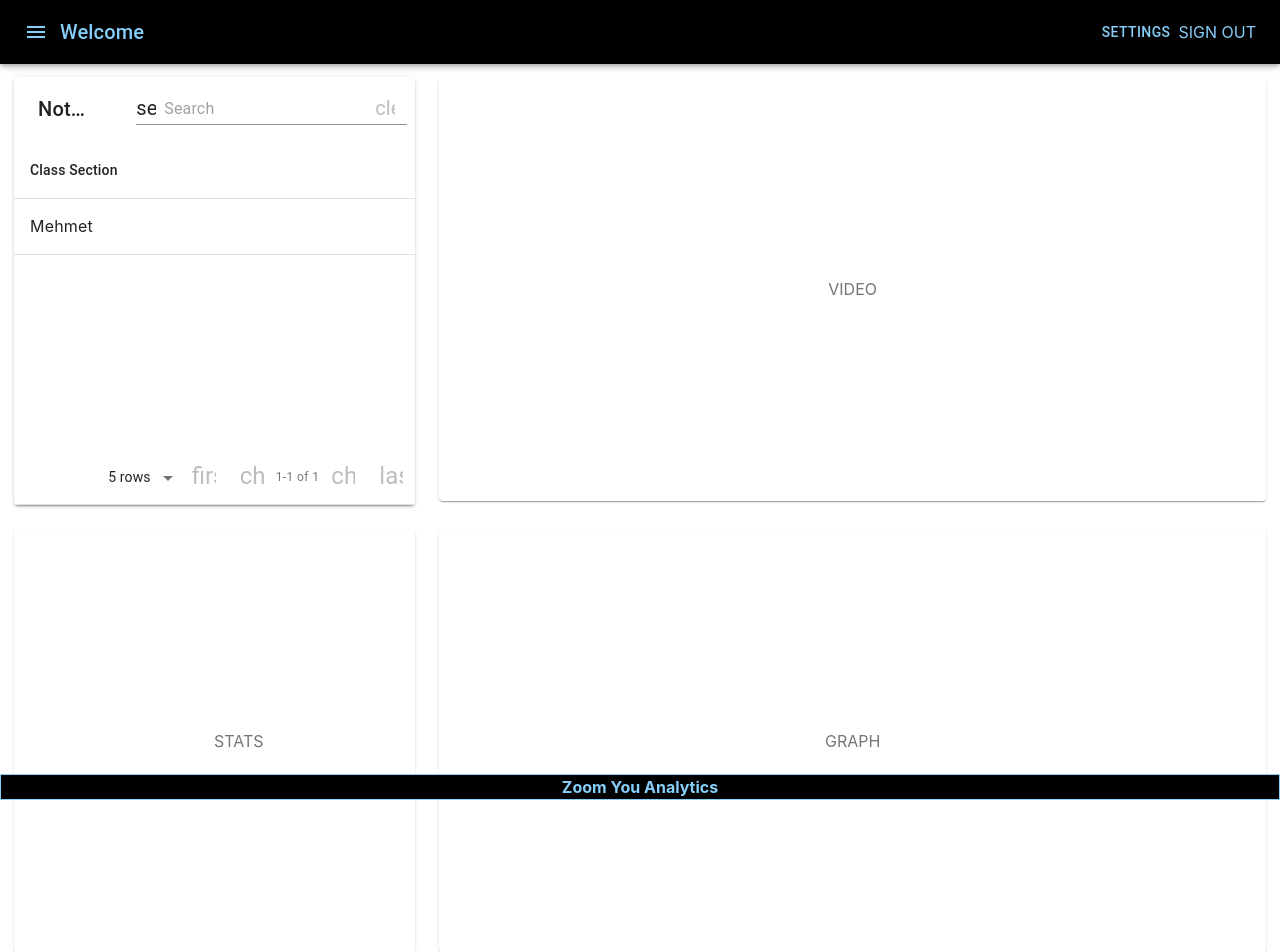
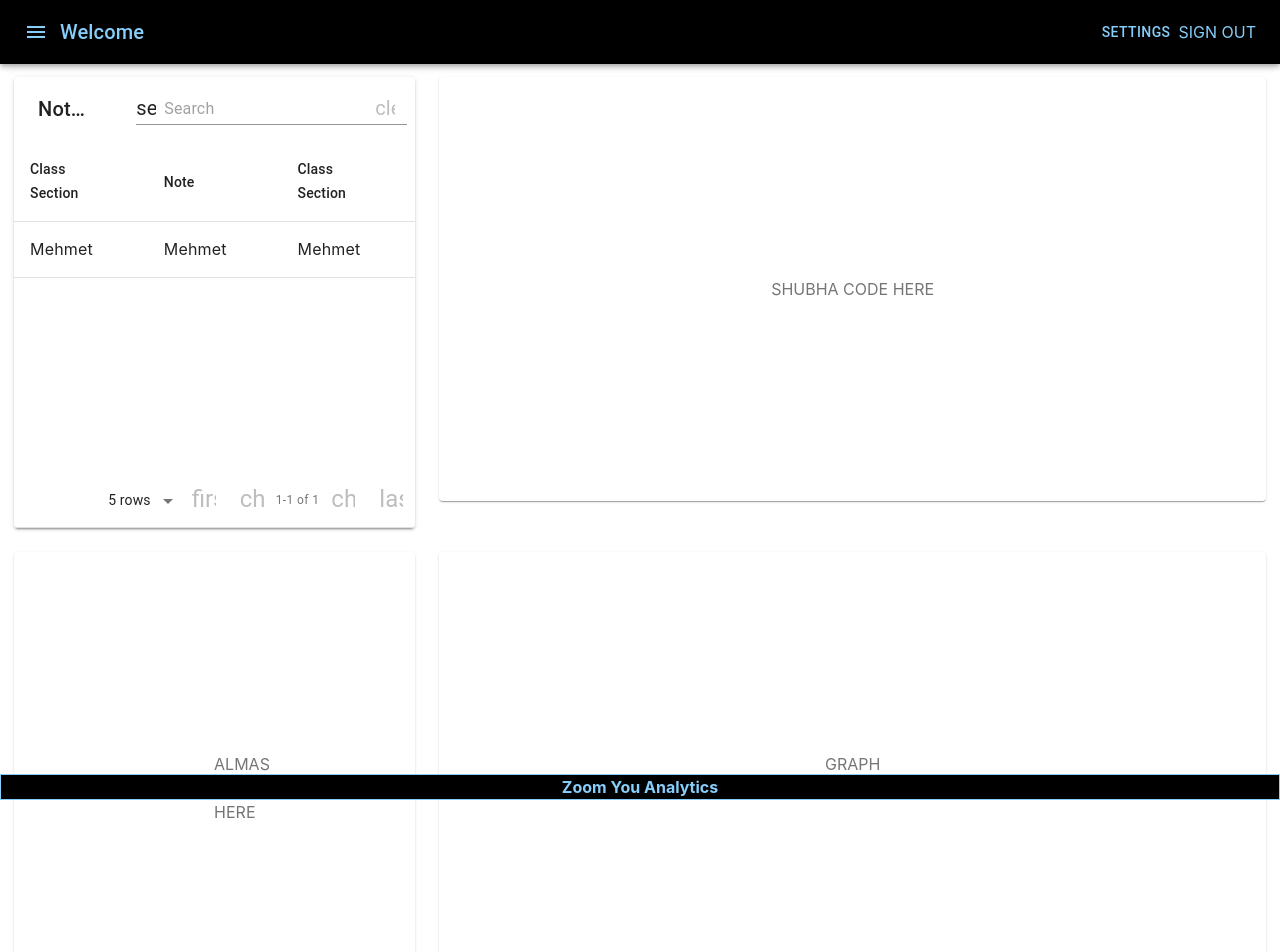
Before and after one commit to abefong54/jaas-summerhacks, a React (Create React App) app in the folder client/: page /analytics in a window 1280 px wide. Shown: the top 952 px of the page. Built offline with nearby package versions, Linux system fonts and the light colour scheme.

Commit message:
Indentation fix

```diff
--- a/client/src/containers/Analytics/Analytics.js
+++ b/client/src/containers/Analytics/Analytics.js
@@ -59,6 +59,8 @@ import React from "react";
 import { makeStyles } from "@material-ui/core/styles";
 import Paper from "@material-ui/core/Paper";
 import Grid from "@material-ui/core/Grid";
+import OverallStatsGraph from '../../components/OverallStatsGraph/OverallStatsGraph';
+
 
 
 import { Component } from 'react'
@@ -86,7 +88,10 @@ export default function CenteredGrid() {
             <div style={{ maxWidth: '100%'}}>
               <MaterialTable
                 columns={[
+                  { title: 'Class Section', field: 'name' },
+                  { title: 'Note', field: 'name' },
                   { title: 'Class Section', field: 'name' }
+
                 ]}
                 data={[{ name: 'Mehmet', surname: 'Baran', birthYear: 1987, birthCity: 63 }]}
                 title="Notes"
@@ -94,10 +99,13 @@ export default function CenteredGrid() {
             </div>
           </Grid>
           <Grid item xs={8}>
-          <Paper className={classes.paper}>VIDEO</Paper>
+            <Paper className={classes.paper}>SHUBHA CODE HERE</Paper>
           </Grid>
           <Grid item xs={4}>
-          <Paper className={classes.paper}>STATS</Paper>
+            <Paper className={classes.paper}>
+              ALMAS CODE HERE
+  {/*             <OverallStatsGraph/> */}
+              </Paper>
           </Grid>
           <Grid item xs={8}>
             <Paper className={classes.paper}>GRAPH</Paper>
```
Lines whose indentation alone changed are shown as unchanged.
